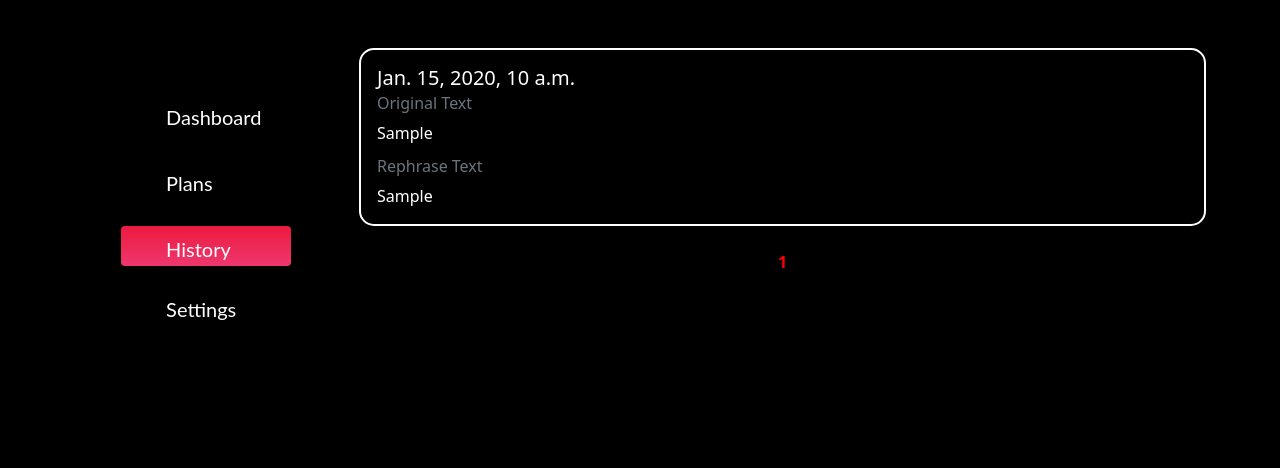
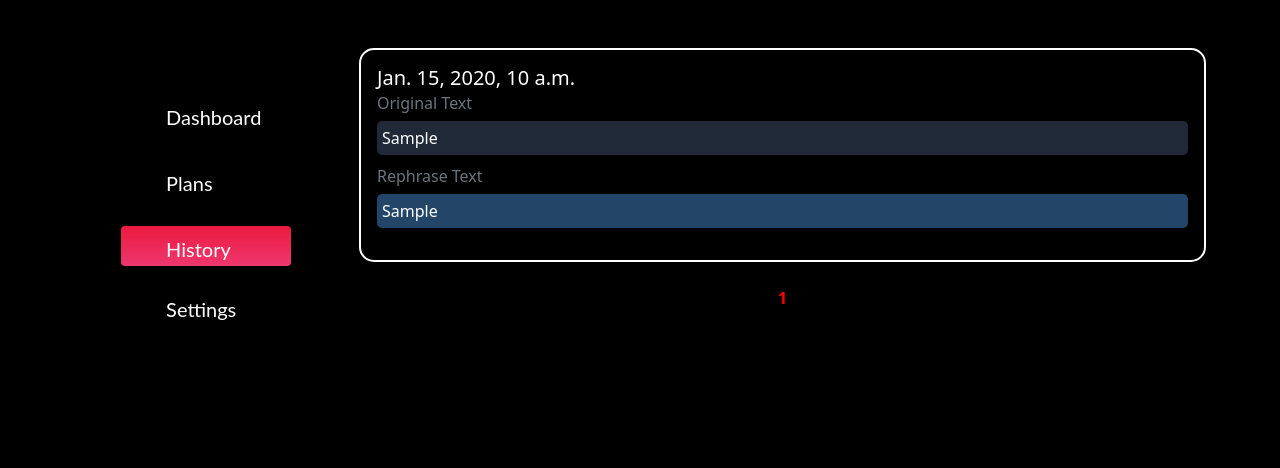
Before and after one commit to kohhash/GPT-Hero, a Django app: page /history/ in a window 1280 px wide. Shown: the part 76-544 px from the top of the page. Run offline with Django 4.2, Linux system fonts and the light colour scheme; a user stored in the database is signed in; tables that the repository leaves empty hold one stand-in row (values such as "Sample post"); some libraries are stand-ins or nearby versions.

Commit message:
add background to history text

```diff
--- a/main/templates/main/history.html
+++ b/main/templates/main/history.html
@@ -114,6 +114,18 @@
   .container{
     margin-left: 70px;
     margin-right: 70px;
+  }
+
+  .card-text-question {
+    background-color: #1f2937;
+    border-radius: 5px;
+    padding: 5px;
+  }
+
+  .card-text-answer {
+    background-color: #234567;
+    border-radius: 5px;
+    padding: 5px;
   }
   </style>
 </head>
@@ -258,9 +270,9 @@
        <div class="card-body bg-transparent" style=" border: 2px solid white; border-radius : 15px">
          <h5 class="card-title">{{ i.timefield }}</h5>
          <h6 class="card-subtitle mb-2 text-muted">Original Text</h6>
-         <p class="card-text">{{ i.original_essay }}</p>
+         <p class="card-text-question">{{ i.original_essay }}</p>
          <h6 class="card-subtitle mb-2 text-muted">Rephrase Text</h6>
-         <p class="card-text">{{ i.rephrased_essay }}</p>
+         <p class="card-text-answer">{{ i.rephrased_essay }}</p>
        </div>
      </div>
       {% endfor %}
```
